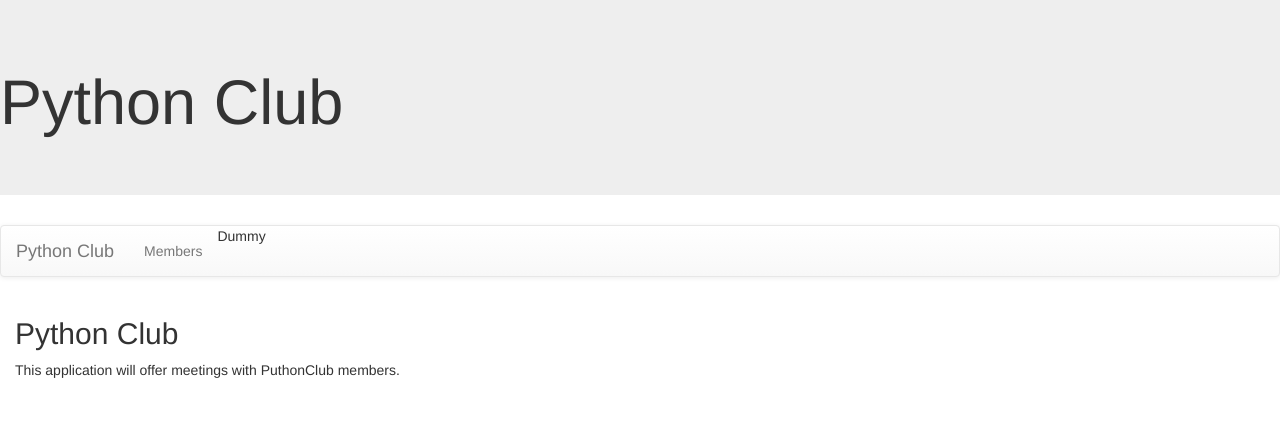
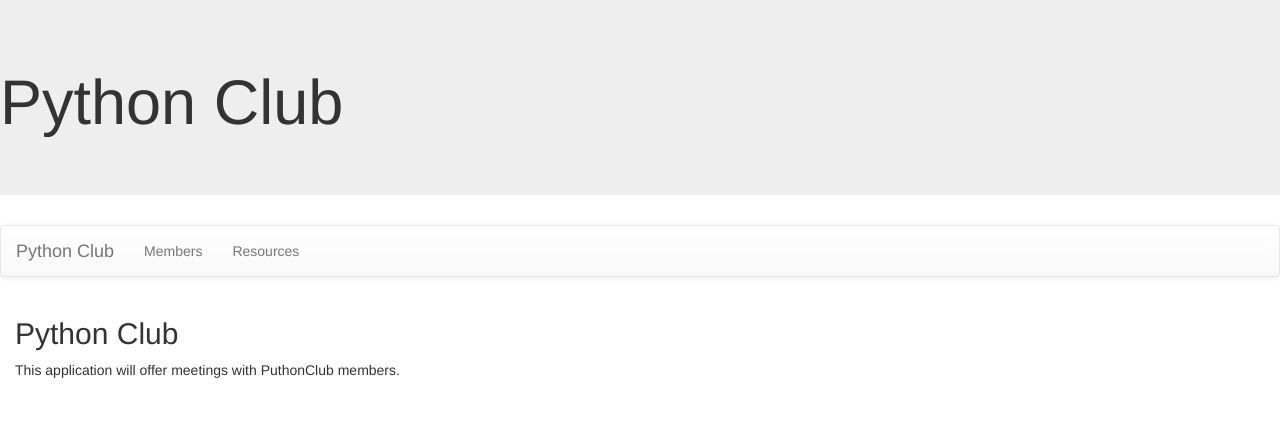
Before and after one commit to ntorguud/S2021-PythonClub, a Django app: page /Club/ in a window 1280 px wide. Shown: the top 439 px of the page. Run offline with Django 3.2, Linux system fonts and the light colour scheme; some libraries are stand-ins or nearby versions.

Commit message:
Add Resource URL

```diff
--- a/Club/templates/base.html
+++ b/Club/templates/base.html
@@ -1,11 +1,13 @@
 <!DOCTYPE html>
 <html>
+
 <head>
   <title>Python Club</title>
   <link rel="stylesheet" href="//maxcdn.bootstrapcdn.com/bootstrap/3.2.0/css/bootstrap.min.css">
   <link rel="stylesheet" href="//maxcdn.bootstrapcdn.com/bootstrap/3.2.0/css/bootstrap-theme.min.css">
   <link href='//fonts.googleapis.com/css?family=Lobster&subset=latin,latin-ext' rel='stylesheet' type='text/css'>
 </head>
+
 <body>
   <div class='jumbotron'>
     <h1>Python Club</h1>
@@ -17,7 +19,7 @@
       </div>
       <ul class="nav navbar-nav">
         <li><a href="{% url 'members'%}">Members</a></li>
-<li>Dummy</li>
+        <li><a href="{% url 'resource'%}">Resources</a></li>
       </ul>
     </div>
   </nav>
@@ -27,4 +29,5 @@
     {% endblock content %}
   </div>
 </body>
+
 </html>
```
Lines whose indentation alone changed are shown as unchanged.
